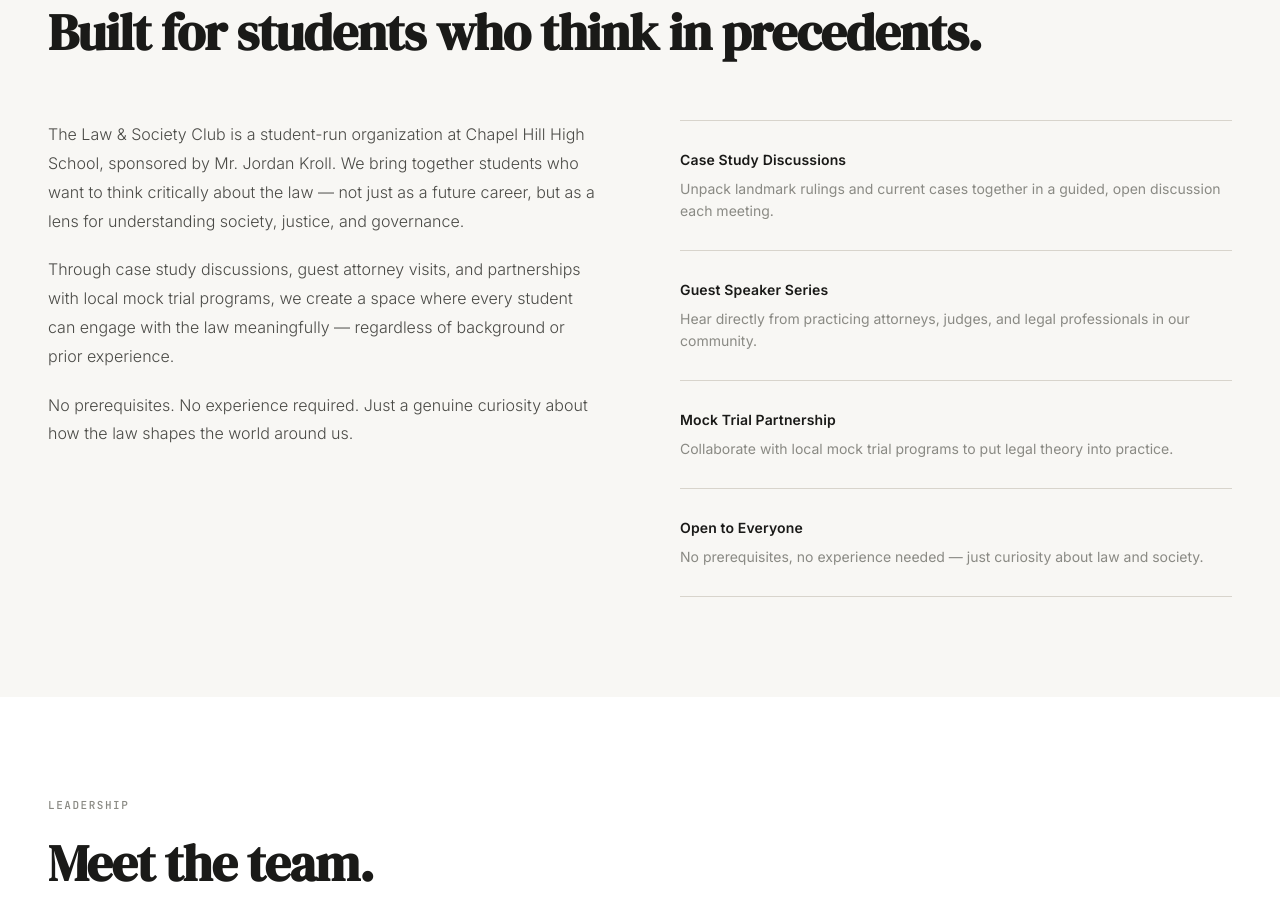
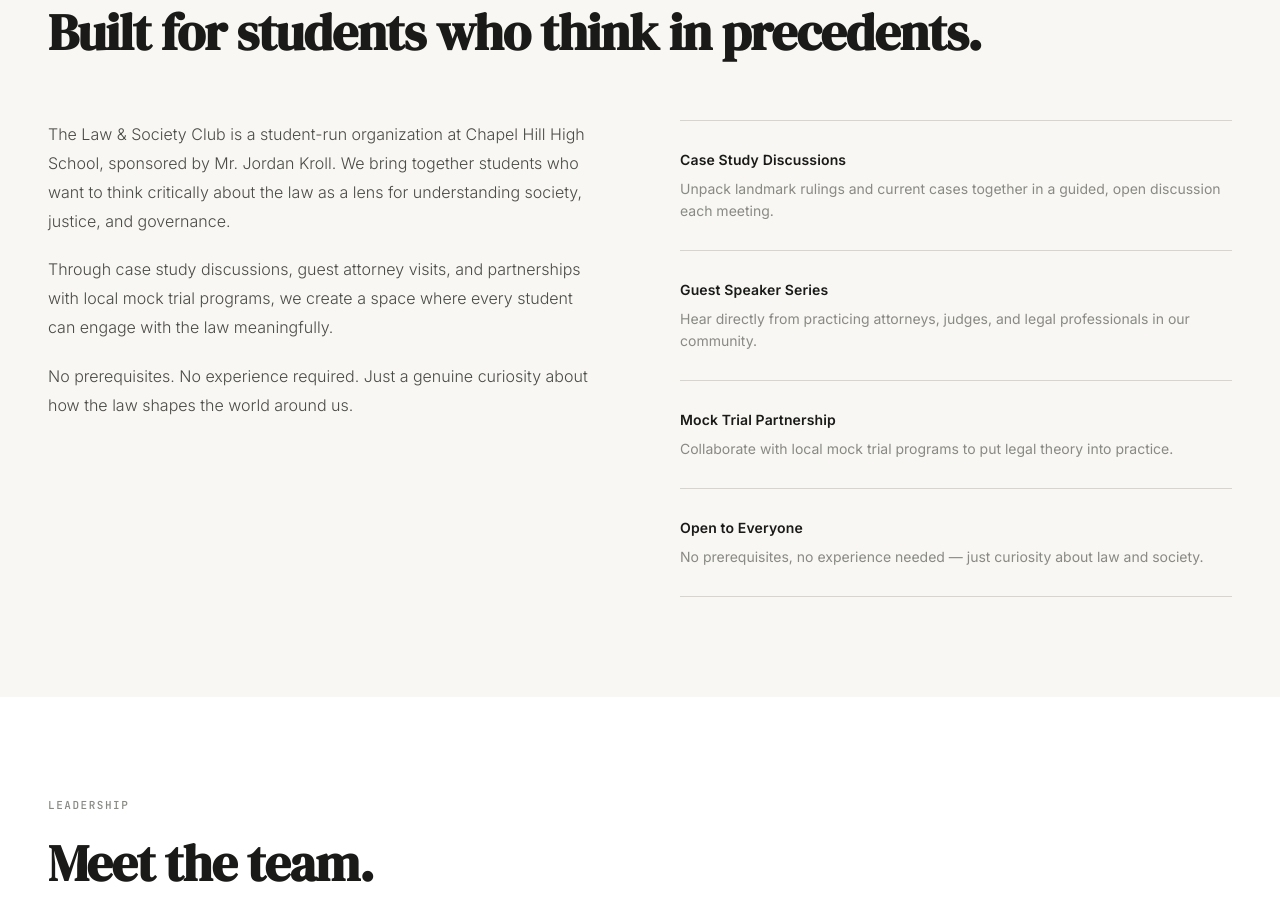
Before and after one commit to LawandSociety/Legal-Studies-Club, a plain HTML site: page index.html in a window 1280 px wide. Shown: the part 1040-1957 px from the top of the page. Drawn offline with Linux system fonts and the light colour scheme.

Commit message:
Update index.html

```diff
--- a/index.html
+++ b/index.html
@@ -596,8 +596,8 @@
   <div class="about-grid">
     <div class="about-body">
       <!-- EDIT: Update this text anytime to reflect what the club is doing -->
-      <p>The Law & Society Club is a student-run organization at Chapel Hill High School, sponsored by Mr. Jordan Kroll. We bring together students who want to think critically about the law — not just as a future career, but as a lens for understanding society, justice, and governance.</p>
-      <p>Through case study discussions, guest attorney visits, and partnerships with local mock trial programs, we create a space where every student can engage with the law meaningfully — regardless of background or prior experience.</p>
+      <p>The Law & Society Club is a student-run organization at Chapel Hill High School, sponsored by Mr. Jordan Kroll. We bring together students who want to think critically about the law as a lens for understanding society, justice, and governance.</p>
+      <p>Through case study discussions, guest attorney visits, and partnerships with local mock trial programs, we create a space where every student can engage with the law meaningfully. </p>
       <p>No prerequisites. No experience required. Just a genuine curiosity about how the law shapes the world around us.</p>
     </div>
     <div class="about-pillars">
```
